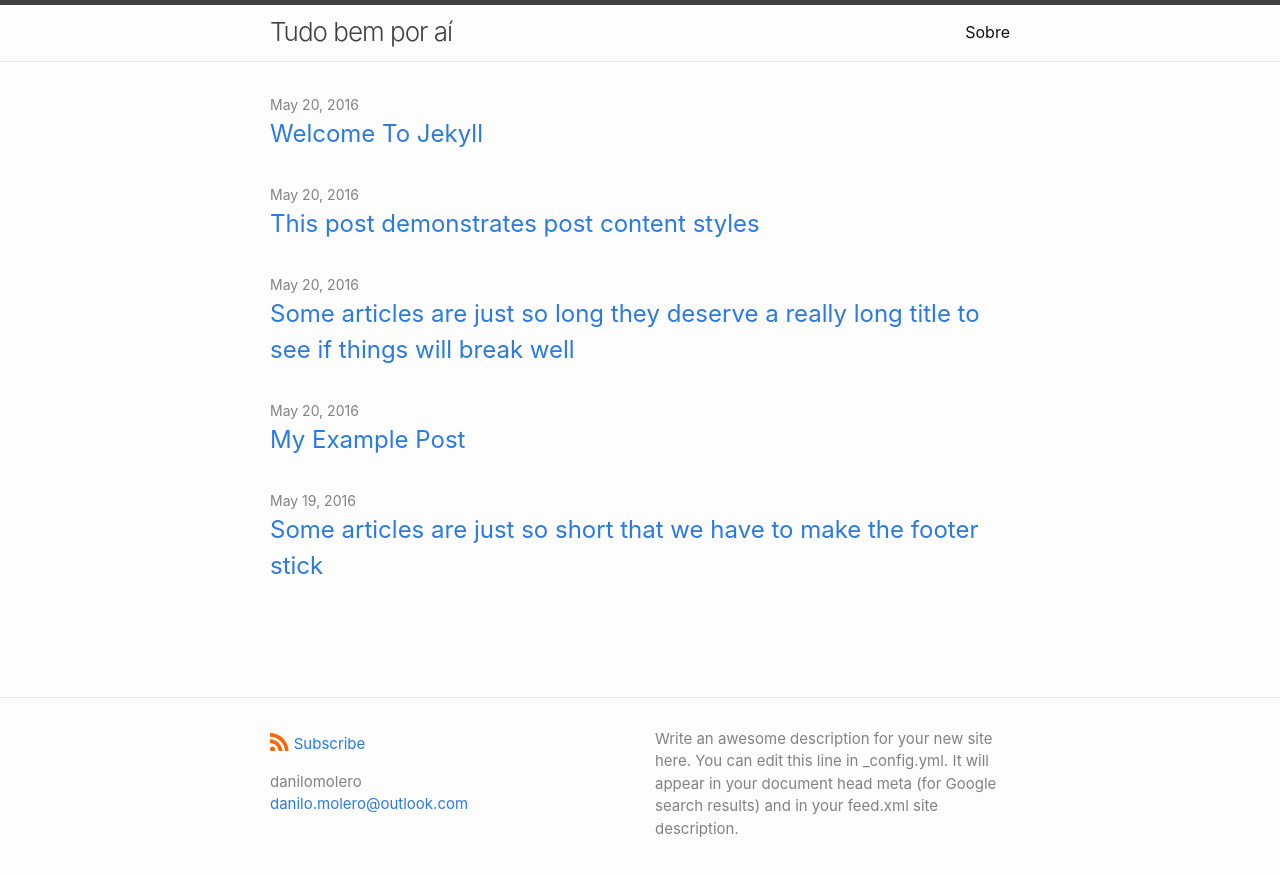
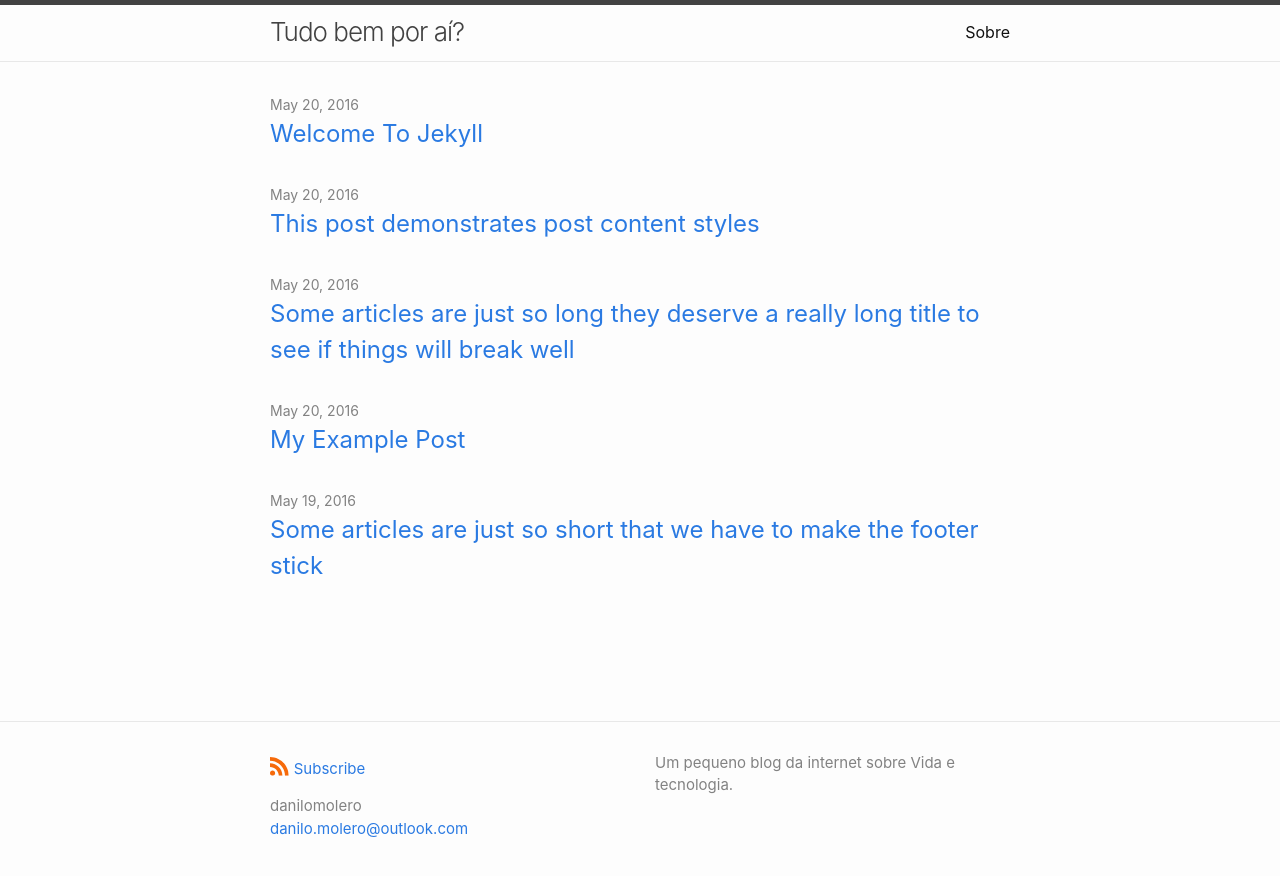
Before and after one commit to danilomolero/danilomolero.github.io, a Jekyll site: the page built from index.md, in a window 1280 px wide. Shown: the top 876 px of the page. Built offline with Jekyll 4.4.1, drawn with Linux system fonts in a browser that asks for light colours.

Commit message:
Update _config.yml

```diff
--- a/_config.yml
+++ b/_config.yml
@@ -1,4 +1,4 @@
-title: Tudo bem por aí
+title: Tudo bem por aí?
 author:
   name: danilomolero
   email: danilo.molero@outlook.com
@@ -6,9 +6,7 @@ author:
 # The `>` after `description:` means to ignore line-breaks until next key.
 # If you want to omit the line-break after the end of text, use `>-` instead.
 description: >
-  Write an awesome description for your new site here. You can edit this line
-  in _config.yml. It will appear in your document head meta (for Google search
-  results) and in your feed.xml site description.
+  Um pequeno blog da internet sobre Vida e tecnologia.
 
 # Build settings
 
```
